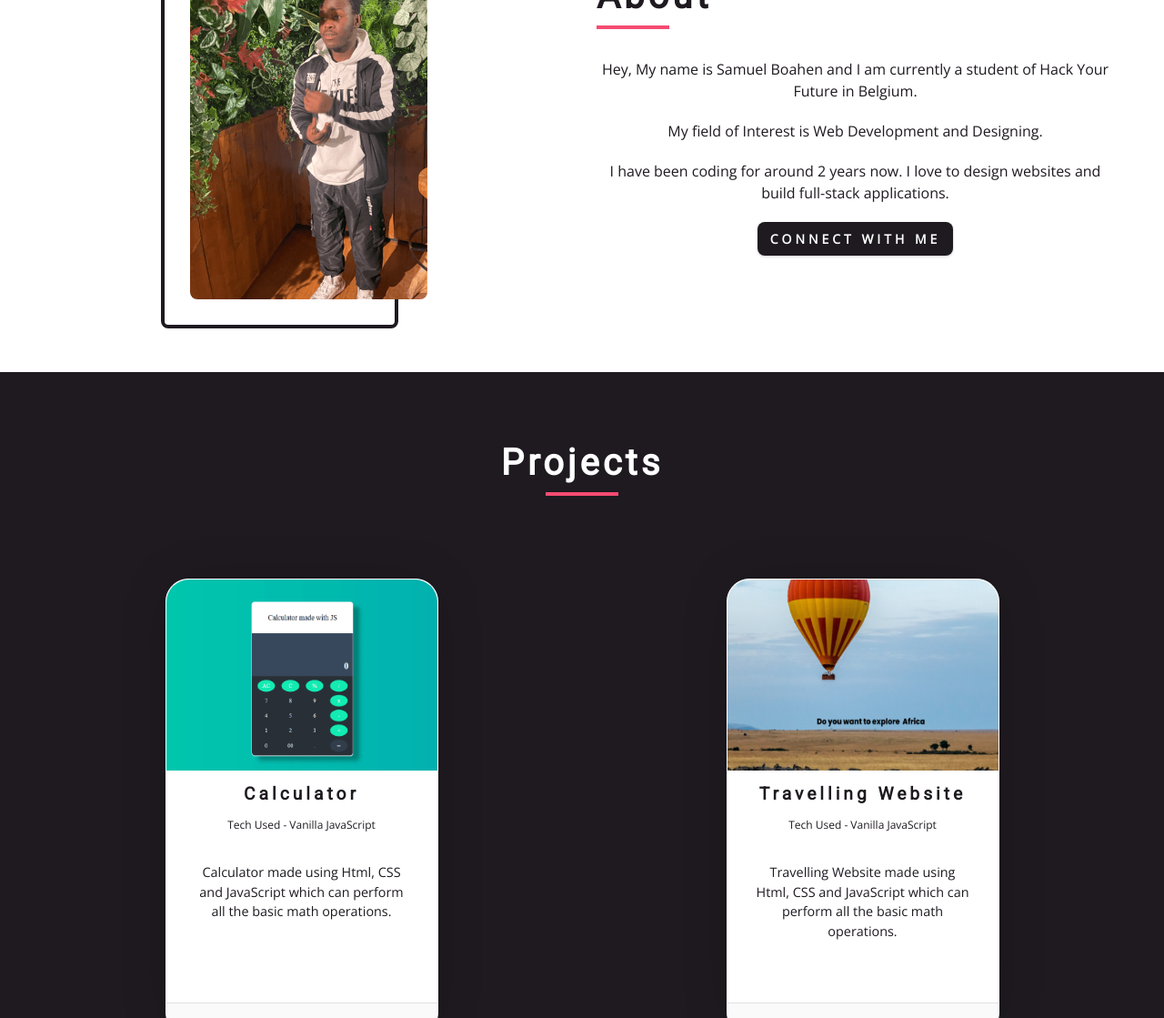
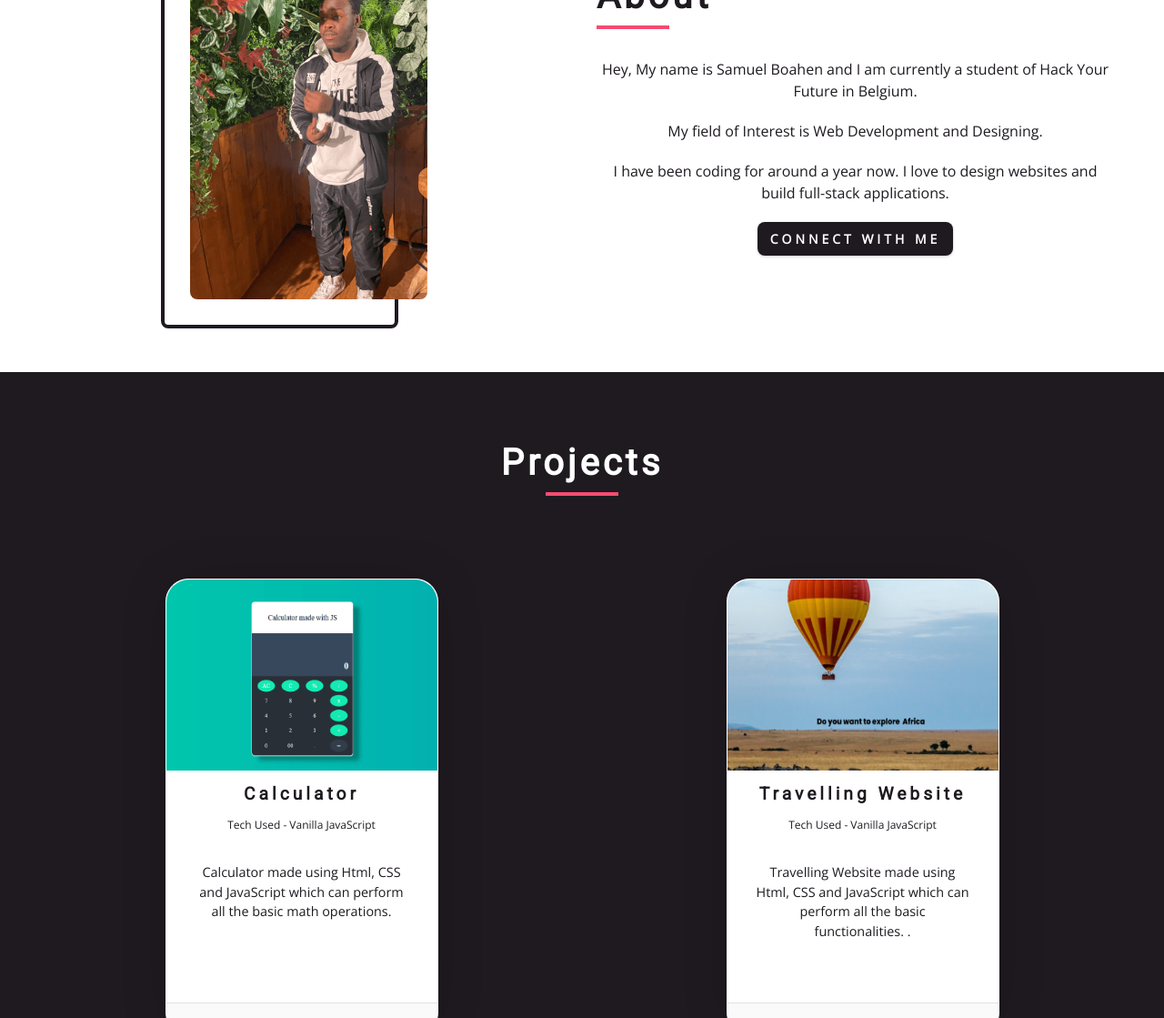
Before and after one commit to xamwell2/My-Portfolio, a website: page index.html in a window 1280 px wide. Shown: the part 951-2070 px from the top of the page at 91% size. Drawn offline with nearby package versions, Linux system fonts and the light colour scheme.

Commit message:
updating-everything-html

```diff
--- a/index.html
+++ b/index.html
@@ -160,7 +160,7 @@
           My field of Interest is Web Development and Designing.
         </p>
         <p>
-          I have been coding for around 2 years now. I love to design websites and build full-stack applications.
+          I have been coding for around a year now. I love to design websites and build full-stack applications.
         </p>
         <a href="#connect" class="btn">Connect with me</a>
       </article>
@@ -220,8 +220,8 @@
           </div>
           <div class="colorband"></div>
           <div class="desc">Travelling Website made using Html, CSS and JavaScript which can perform all the basic
-            math
-            operations.</div>
+            functionalities.
+            .</div>
           <div class="actions">
             <a href="https://verdant-crisp-c18660.netlify.app" target="_blank" rel="noopener noreferrer">
               <button>
```
